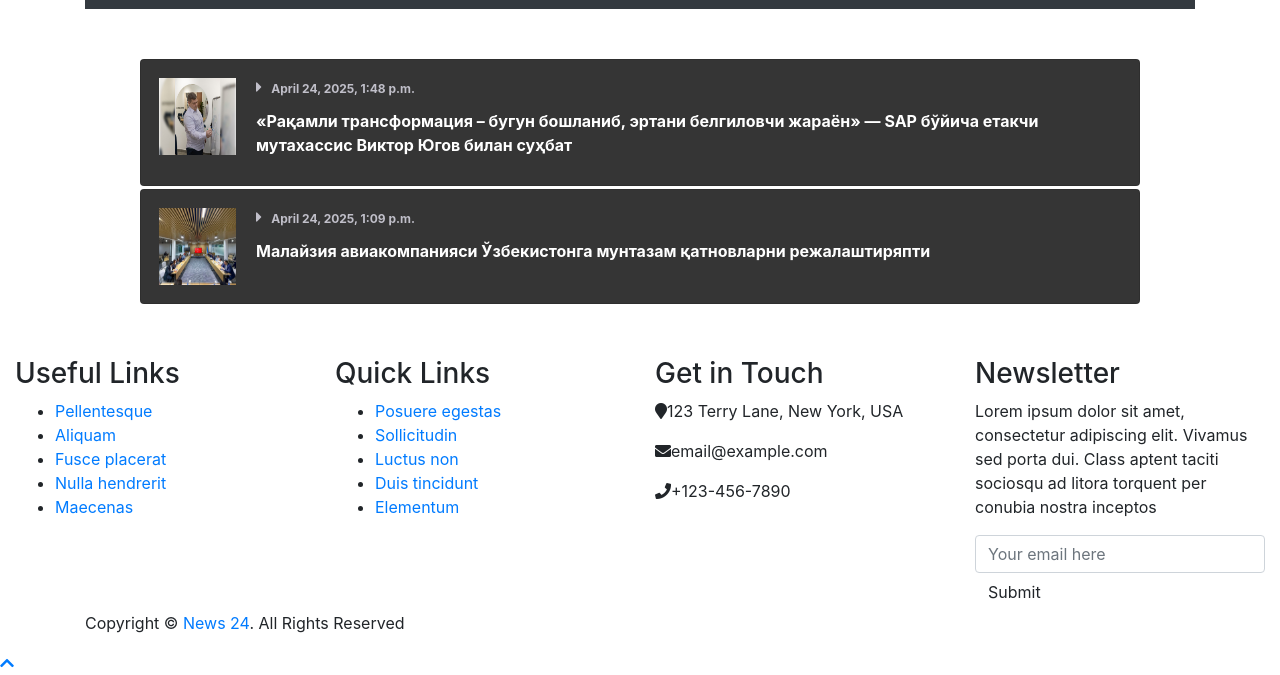
After one commit to 0MAVM0/News_Web, a Django app: page /local/ in a window 1280 px wide. The commit adds this page. Shown: the part 347-1022 px from the top of the page. Run offline with Django 5.2, Linux system fonts and the light colour scheme; data comes from the database, SQL or seed files in the repository; some libraries are stand-ins or nearby versions.

Commit message:
Pages Dedicated To - Technologies | Local | News Abroad

```diff
--- a/config/news/urls.py
+++ b/config/news/urls.py
@@ -6,4 +6,7 @@ urlpatterns = [
     path("contact_page/", contact, name="contact"),
     path("detail_of/<slug:slug>/", single_page, name="single_page"),
     path("sport/", sports_news, name="sports"),
+    path("technology/", technology_news, name="technology"),
+    path("local/", local_news, name="local"),
+    path("overseas/", overseas_news, name="overseas"),
 ]
--- a/config/news/views.py
+++ b/config/news/views.py
@@ -34,3 +34,21 @@ def sports_news(request):
     context = { "sports" : sports_news }
 
     return render(request, "sports.html", context)
+
+def technology_news(request):
+    sports_news = News.objects.filter(category__name="Technologies")
+    context = { "technologies" : sports_news }
+
+    return render(request, "technologies.html", context)
+
+def local_news(request):
+    sports_news = News.objects.filter(category__name="Local")
+    context = { "local_news" : sports_news }
+
+    return render(request, "local.html", context)
+
+def overseas_news(request):
+    sports_news = News.objects.filter(category__name="Overseas")
+    context = { "overseas_news" : sports_news }
+
+    return render(request, "overseas.html", context)
--- a/config/templates/base.html
+++ b/config/templates/base.html
@@ -58,9 +58,9 @@
                     <div class="navbar-nav m-auto">
                         <a href="{% url 'home' %}" class="nav-item nav-link active">Home</a>
                         <a href="{% url "sports" %}" class="nav-item nav-link">Sport</a>
-                        <a href="#" class="nav-item nav-link">Texnalogiyalar</a>
-                        <a href="#" class="nav-item nav-link">Mahalliy</a>
-                        <a href="#" class="nav-item nav-link">Horij</a>
+                        <a href="{% url "technology" %}" class="nav-item nav-link">Texnalogiyalar</a>
+                        <a href="{% url "local" %}" class="nav-item nav-link">Mahalliy</a>
+                        <a href="{% url "overseas" %}" class="nav-item nav-link">Horij</a>
                         <a href="{% url 'contact' %}" class="nav-item nav-link">Contact</a>
                     </div>
                 </div>
--- /dev/null
+++ b/config/templates/local.html
@@ -0,0 +1,28 @@
+{% extends "base.html" %}
+
+{% block title %}Local{% endblock title %}
+
+{% block content %}
+    <div class="container-fluid">
+        <div class="row">
+            <div class="col-md-12 d-flex justify-content-center right-bck">
+                <div class="registration-right">
+                    <div class="event-list">
+                        {% for news in local_news %}
+                            <div class="card flex-row">
+                                <img class="card-img-left img-fluid" src="{{ news.image.url }}" />
+                                <div class="card-body">
+                                    <h4 class="card-title h5 h4-sm">
+                                        <i class="fas fa-caret-right" aria-hidden="true"></i>
+                                        <span>{{ news.published_at }}</span>
+                                    </h4>
+                                    <p class="card-text">{{ news.title }}</p>
+                                </div>
+                            </div>
+                        {% endfor %}
+                    </div>
+                </div>
+            </div>
+        </div>
+    </div>
+{% endblock content %}
```
Also changed, not shown: config/templates/overseas.html (added, +28 -0 lines), config/templates/technologies.html (added, +28 -0 lines).
